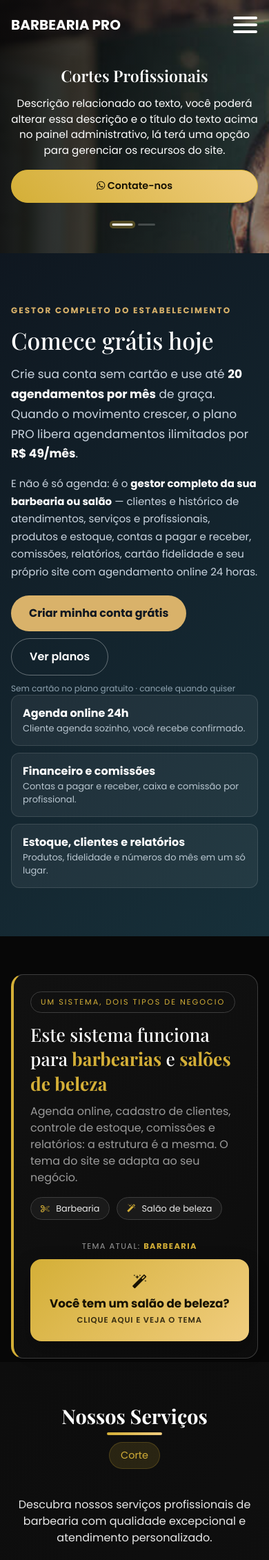
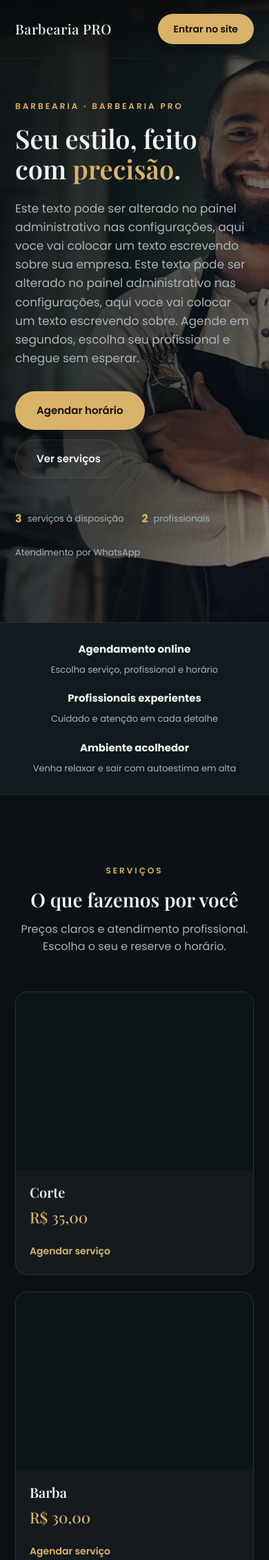
Before and after one commit to Iluminatto1970/barbe-beauty, a PHP site: page / in a window 390 px wide. Shown: the top 2261 px of the page at 69% size. Run offline with PHP 8.4, Linux system fonts and the light colour scheme; data comes from the database, SQL or seed files in the repository; tables that the repository leaves empty hold one stand-in row (values such as "Sample post").

Commit message:
feat(site): landing de abertura antes do site atual
Nova landing.php com hero, servicos, profissionais (com as fotos reais e
fallback de iniciais), depoimentos e contato. A home passa a exibir a
landing na primeira visita; "Entrar no site" (index.php?site=1) grava o
cookie bb_landing e libera o site normal, e /landing.php ou ?landing=1
permitem rever a pagina quando quiser.

🤖 Generated with Codebuff
Co-Authored-By: Codebuff <noreply@codebuff.com>

```diff
--- a/index.php
+++ b/index.php
@@ -1,4 +1,22 @@
-<?php require_once("cabecalho.php") ?>
+<?php
+// ============================================================
+// LANDING ANTES DO SITE
+// ------------------------------------------------------------
+// A primeira visita a home ve a landing (landing.php). O botao
+// "Entrar no site" passa por ?site=1, grava o cookie bb_landing e
+// libera o site normal nas proximas visitas. Para rever a landing
+// a qualquer momento basta abrir /landing.php ou ?landing=1.
+// ============================================================
+if (isset($_GET['site'])) {
+    setcookie('bb_landing', '1', time() + 31536000, '/');
+    header('Location: /', true, 302);
+    exit;
+}
+if (!isset($_COOKIE['bb_landing']) || isset($_GET['landing'])) {
+    require __DIR__ . '/landing.php';
+    exit;
+}
+require_once("cabecalho.php") ?>
 
 
 <style type="text/css">
--- /dev/null
+++ b/landing.php
@@ -0,0 +1,462 @@
+<?php
+// ============================================================
+// LANDING DE ABERTURA
+// ------------------------------------------------------------
+// Pagina que carrega ANTES do site atual: hero, servicos,
+// profissionais (com foto), depoimentos e contato. O botao
+// "Entrar no site" aponta para index.php?site=1, que grava o
+// cookie bb_landing e libera o site normal nas proximas visitas.
+// Pode ser vista de novo a qualquer momento em /landing.php.
+// ============================================================
+require_once(__DIR__ . '/sistema/conexao.php');
+
+if (!function_exists('lp_e')) {
+    function lp_e($valor)
+    {
+        return htmlspecialchars((string) $valor, ENT_QUOTES, 'UTF-8');
+    }
+}
+
+$lp_seg = (isset($segmento) && $segmento === 'salao') ? 'salao' : 'barbearia';
+$lp_nome = isset($nome_sistema) ? (string) $nome_sistema : 'Barbearia PRO';
+$lp_banner = isset($img_banner_index) ? (string) $img_banner_index : 'foto_barbearia.jpg';
+$lp_logo = isset($logo_sistema) ? (string) $logo_sistema : '';
+$lp_endereco = isset($endereco_sistema) ? (string) $endereco_sistema : '';
+$lp_whats = isset($tel_whatsapp) ? (string) $tel_whatsapp : '';
+$lp_instagram = isset($instagram_sistema) ? (string) $instagram_sistema : '';
+$lp_sobre = isset($texto_sobre) ? trim(strip_tags((string) $texto_sobre)) : '';
+$lp_dourado = ($lp_seg === 'salao') ? '#c9a0a6' : '#d9b26a';
+
+if ($lp_sobre === '') {
+    $lp_sobre = ($lp_seg === 'salao')
+        ? 'Beleza, cuidado e atendimento personalizado em cada detalhe.'
+        : 'Tradição, estilo e atendimento de primeira em cada corte.';
+}
+
+// ---- Dados exibidos na landing ----
+$lp_servicos = array();
+$lp_profissionais = array();
+$lp_depoimentos = array();
+
+try {
+    $q = $pdo->prepare("SELECT * FROM servicos WHERE ativo = 'Sim' AND segmento = :seg ORDER BY id ASC LIMIT 6");
+    $q->execute(array(':seg' => $lp_seg));
+    $lp_servicos = $q->fetchAll(PDO::FETCH_ASSOC);
+} catch (Exception $e) {
+    $lp_servicos = array();
+}
+
+try {
+    $q = $pdo->query("SELECT * FROM usuarios WHERE atendimento = 'Sim' AND ativo = 'Sim'" . bb_filtro_profissionais() . " ORDER BY id ASC LIMIT 6");
+    $lp_profissionais = $q->fetchAll(PDO::FETCH_ASSOC);
+} catch (Exception $e) {
+    $lp_profissionais = array();
+}
+
+try {
+    $sql_dep = "SELECT * FROM comentarios WHERE ativo = 'Sim'"
+        . " AND (segmento IS NULL OR segmento = '' OR segmento = 'ambos' OR segmento = :seg)"
+        . " ORDER BY id DESC LIMIT 6";
+    $q = $pdo->prepare($sql_dep);
+    $q->execute(array(':seg' => $lp_seg));
+    $lp_depoimentos = $q->fetchAll(PDO::FETCH_ASSOC);
+} catch (Exception $e) {
+    $lp_depoimentos = array();
+}
+
+// Foto do profissional: so usa o arquivo se ele existir mesmo.
+function lp_prof_foto($foto)
+{
+    $foto = trim((string) $foto);
+    if ($foto === '' || $foto === 'sem-foto.jpg') {
+        return '';
+    }
+    if (!is_file(__DIR__ . '/sistema/painel/img/perfil/' . $foto)) {
+        return '';
+    }
+    return 'sistema/painel/img/perfil/' . implode('/', array_map('rawurlencode', explode('/', $foto)));
+}
+
+function lp_iniciais($nome)
+{
+    $partes = preg_split('/\s+/', trim((string) $nome));
+    $ini = mb_strtoupper(mb_substr($partes[0], 0, 1, 'UTF-8'), 'UTF-8');
+    if (count($partes) > 1) {
+        $ini .= mb_strtoupper(mb_substr(end($partes), 0, 1, 'UTF-8'), 'UTF-8');
+    }
+    return $ini;
+}
+?>
+<!DOCTYPE html>
+<html lang="pt-BR">
+<head>
+  <meta charset="utf-8">
+  <meta name="viewport" content="width=device-width, initial-scale=1, shrink-to-fit=no">
+  <title><?php echo lp_e($lp_nome); ?></title>
+  <meta name="description" content="<?php echo lp_e($lp_sobre); ?>">
+  <?php if ($lp_logo !== '') { ?>
+  <link rel="shortcut icon" href="images/<?php echo lp_e($lp_logo); ?>" type="image/x-icon">
+  <?php } ?>
+  <link href="https://fonts.googleapis.com/css2?family=Playfair+Display:wght@500;600;700&family=Poppins:wght@300;400;500;600;700&display=swap" rel="stylesheet">
+  <style>
+    :root {
+      --lp-dourado: <?php echo $lp_dourado; ?>;
+      --lp-fundo: #0b1114;
+      --lp-fundo-2: #101a1f;
+      --lp-card: rgba(255, 255, 255, .04);
+      --lp-borda: rgba(255, 255, 255, .1);
+      --lp-texto: #eef2f4;
+      --lp-fraco: #a7b3ba;
+    }
+    * { box-sizing: border-box; }
+    html, body { margin: 0; padding: 0; }
+    body {
+      background: var(--lp-fundo);
+      color: var(--lp-texto);
+      font-family: 'Poppins', system-ui, -apple-system, sans-serif;
+      line-height: 1.6;
+      -webkit-font-smoothing: antialiased;
+    }
+    a { color: inherit; text-decoration: none; }
+    img { max-width: 100%; display: block; }
+    .lp-wrap { width: 100%; max-width: 1180px; margin: 0 auto; padding: 0 22px; }
+    h1, h2, h3 { font-family: 'Playfair Display', Georgia, serif; font-weight: 600; line-height: 1.15; margin: 0; }
+    .lp-kicker {
+      display: inline-block; font-size: 12px; letter-spacing: 3px; text-transform: uppercase;
+      color: var(--lp-dourado); font-weight: 600; margin-bottom: 16px;
+    }
+    .lp-btn {
+      display: inline-flex; align-items: center; justify-content: center; gap: 10px;
+      padding: 15px 30px; border-radius: 999px; font-size: 15px; font-weight: 600;
+      border: 1px solid transparent; transition: transform .2s ease, box-shadow .2s ease, background .2s ease;
+      cursor: pointer;
+    }
+    .lp-btn:hover { transform: translateY(-2px); }
+    .lp-btn-principal {
+      background: var(--lp-dourado); color: #14100a;
+      box-shadow: 0 14px 34px rgba(0, 0, 0, .35);
+    }
+    .lp-btn-secundario { border-color: var(--lp-borda); background: rgba(255,255,255,.03); color: var(--lp-texto); }
+    .lp-btn-secundario:hover { background: rgba(255,255,255,.08); }
+
+    /* ---------- topo ---------- */
+    .lp-topo {
+      position: absolute; top: 0; left: 0; right: 0; z-index: 5;
+      padding: 20px 0; border-bottom: 1px solid rgba(255,255,255,.08);
+      background: linear-gradient(180deg, rgba(6,10,12,.75), rgba(6,10,12,0));
+    }
+    .lp-topo .lp-wrap { display: flex; align-items: center; justify-content: space-between; gap: 16px; }
+    .lp-marca { display: flex; align-items: center; gap: 12px; font-family: 'Playfair Display', serif; font-size: 20px; letter-spacing: .5px; }
+    .lp-marca img { width: 42px; height: 42px; border-radius: 50%; object-fit: cover; border: 1px solid var(--lp-borda); }
+    .lp-topo-links { display: flex; align-items: center; gap: 22px; font-size: 14px; color: var(--lp-fraco); }
+    .lp-topo-links a:hover { color: var(--lp-dourado); }
+    .lp-topo-cta { padding: 10px 22px; font-size: 14px; }
+    @media (max-width: 720px) { .lp-topo-links > a:not(.lp-topo-cta) { display: none; } }
+
+    /* ---------- hero ---------- */
+    .lp-hero {
+      position: relative; min-height: 92vh; display: flex; align-items: center;
+      padding: 140px 0 90px; overflow: hidden;
+    }
+    .lp-hero-bg { position: absolute; inset: 0; }
+    .lp-hero-bg img { width: 100%; height: 100%; object-fit: cover; }
+    .lp-hero-bg::after {
+      content: ''; position: absolute; inset: 0;
+      background: linear-gradient(100deg, rgba(6,10,12,.94) 12%, rgba(6,10,12,.72) 55%, rgba(6,10,12,.45) 100%);
+    }
+    .lp-hero .lp-wrap { position: relative; z-index: 2; }
+    .lp-hero-conteudo { max-width: 660px; }
+    .lp-hero h1 { font-size: clamp(38px, 6vw, 68px); margin-bottom: 22px; }
+    .lp-hero h1 span { color: var(--lp-dourado); }
+    .lp-hero p { font-size: 17px; color: var(--lp-fraco); max-width: 520px; margin: 0 0 34px; }
+    .lp-hero-acoes { display: flex; flex-wrap: wrap; gap: 14px; }
+    .lp-hero-selos { display: flex; flex-wrap: wrap; gap: 26px; margin-top: 46px; font-size: 13px; color: var(--lp-fraco); }
+    .lp-hero-selos span { display: inline-flex; align-items: center; gap: 8px; }
+    .lp-hero-selos b { color: var(--lp-dourado); font-size: 16px; }
+
+    /* ---------- faixa ---------- */
+    .lp-faixa { background: var(--lp-fundo-2); border-top: 1px solid var(--lp-borda); border-bottom: 1px solid var(--lp-borda); padding: 26px 0; }
+    .lp-faixa .lp-wrap { display: grid; grid-template-columns: repeat(3, 1fr); gap: 24px; text-align: center; }
+    .lp-faixa strong { display: block; font-size: 15px; margin-bottom: 4px; }
+    .lp-faixa small { color: var(--lp-fraco); font-size: 13px; }
+    @media (max-width: 720px) { .lp-faixa .lp-wrap { grid-template-columns: 1fr; gap: 18px; } }
+
+    /* ---------- secoes ---------- */
+    .lp-secao { padding: 96px 0; }
+    .lp-secao-alt { background: var(--lp-fundo-2); }
+    .lp-secao-cabecalho { text-align: center; max-width: 620px; margin: 0 auto 52px; }
+    .lp-secao-cabecalho h2 { font-size: clamp(28px, 4vw, 42px); margin-bottom: 14px; }
+    .lp-secao-cabecalho p { color: var(--lp-fraco); margin: 0; font-size: 16px; }
+
+    .lp-grade { display: grid; grid-template-columns: repeat(3, 1fr); gap: 24px; }
+    @media (max-width: 960px) { .lp-grade { grid-template-columns: repeat(2, 1fr); } }
+    @media (max-width: 620px) { .lp-grade { grid-template-columns: 1fr; } }
+
+    .lp-card {
+      background: var(--lp-card); border: 1px solid var(--lp-borda); border-radius: 18px;
+      overflow: hidden; display: flex; flex-direction: column;
+      transition: transform .25s ease, border-color .25s ease;
+    }
+    .lp-card:hover { transform: translateY(-6px); border-color: rgba(217,178,106,.45); }
+    .lp-card-img { position: relative; aspect-ratio: 4 / 3; background: #0d1518; overflow: hidden; }
+    .lp-card-img img { width: 100%; height: 100%; object-fit: cover; }
+    .lp-card-corpo { padding: 20px 20px 22px; display: flex; flex-direction: column; gap: 8px; flex: 1; }
+    .lp-card-corpo h3 { font-size: 20px; }
+    .lp-card-corpo p { color: var(--lp-fraco); font-size: 14px; margin: 0; }
+    .lp-preco { font-family: 'Playfair Display', serif; color: var(--lp-dourado); font-size: 22px; margin-top: auto; }
+
+    /* profissionais */
+    .lp-prof { text-align: center; align-items: center; }
+    .lp-prof-foto { aspect-ratio: 1 / 1; }
+    .lp-prof-foto img { object-position: center 20%; }
+    .lp-avatar {
+      display: flex; align-items: center; justify-content: center;
+      font-family: 'Playfair Display', serif; font-size: 44px; color: #fff;
+      width: 100%; height: 100%; background: linear-gradient(135deg, #1b2a30, #0d1518);
+      letter-spacing: 2px;
+    }
+    .lp-prof .lp-card-corpo { align-items: center; text-align: center; }
+    .lp-prof-cargo { color: var(--lp-dourado); font-size: 12px; letter-spacing: 2px; text-transform: uppercase; }
+    .lp-link { display: inline-block; margin-top: 12px; font-size: 14px; font-weight: 600; color: var(--lp-dourado); }
+    .lp-link:hover { text-decoration: underline; }
+
+    /* depoimentos */
+    .lp-dep { padding: 24px; }
+    .lp-dep p { font-size: 15px; color: #dfe6ea; font-style: italic; margin: 0 0 18px; }
+    .lp-dep-autor { display: flex; align-items: center; gap: 12px; }
+    .lp-dep-autor img, .lp-dep-autor .lp-avatar-mini {
+      width: 42px; height: 42px; border-radius: 50%; object-fit: cover; flex: 0 0 42px;
+    }
+    .lp-avatar-mini {
+      display: flex; align-items: center; justify-content: center; font-size: 15px; font-weight: 600;
+      background: #1b2a30; color: var(--lp-dourado);
+    }
+    .lp-dep-autor strong { font-size: 14px; display: block; }
+    .lp-estrelas { color: var(--lp-dourado); font-size: 12px; letter-spacing: 3px; }
+
+    /* contato */
+    .lp-contato { display: grid; grid-template-columns: 1.1fr .9fr; gap: 32px; align-items: center; }
+    @media (max-width: 900px) { .lp-contato { grid-template-columns: 1fr; } }
+    .lp-contato h2 { font-size: clamp(28px, 4vw, 40px); margin-bottom: 16px; }
+    .lp-contato p { color: var(--lp-fraco); margin: 0 0 26px; }
+    .lp-lista { list-style: none; padding: 0; margin: 0; display: grid; gap: 16px; }
+    .lp-lista li { display: flex; gap: 14px; align-items: flex-start; font-size: 15px; }
+    .lp-icone {
+      flex: 0 0 40px; width: 40px; height: 40px; border-radius: 12px;
+      background: rgba(217,178,106,.12); color: var(--lp-dourado);
+      display: flex; align-items: center; justify-content: center; font-size: 17px;
+    }
+    .lp-lista small { display: block; color: #8b979e; font-size: 12px; text-transform: uppercase; letter-spacing: 1.5px; margin-bottom: 2px; }
+    .lp-lista a { border-bottom: 1px solid transparent; }
+    .lp-lista a:hover { border-color: var(--lp-dourado); }
+
+    /* cta final */
+    .lp-cta { text-align: center; padding: 90px 0; background: linear-gradient(135deg, #0f1c22, #0a1215); border-top: 1px solid var(--lp-borda); }
+    .lp-cta h2 { font-size: clamp(28px, 4vw, 44px); margin-bottom: 16px; }
+    .lp-cta p { color: var(--lp-fraco); max-width: 520px; margin: 0 auto 30px; }
+
+    /* rodape */
+    .lp-rodape { padding: 30px 0; border-top: 1px solid var(--lp-borda); font-size: 13px; color: #7f8b92; }
+    .lp-rodape .lp-wrap { display: flex; flex-wrap: wrap; gap: 12px; align-items: center; justify-content: space-between; }
+    .lp-rodape a:hover { color: var(--lp-dourado); }
+  </style>
+</head>
+<body>
+
+  <header class="lp-topo">
+    <div class="lp-wrap">
+      <a class="lp-marca" href="landing.php">
+        <?php if ($lp_logo !== '' && is_file(__DIR__ . '/images/' . $lp_logo)) { ?>
+        <img src="images/<?php echo lp_e($lp_logo); ?>" alt="<?php echo lp_e($lp_nome); ?>">
+        <?php } ?>
+        <span><?php echo lp_e($lp_nome); ?></span>
+      </a>
+      <nav class="lp-topo-links">
+        <a href="#servicos">Serviços</a>
+        <a href="#profissionais">Profissionais</a>
+        <a href="#contato">Contato</a>
+        <a class="lp-btn lp-btn-principal lp-topo-cta" href="index.php?site=1">Entrar no site</a>
+      </nav>
+    </div>
+  </header>
+
+  <section class="lp-hero">
+    <div class="lp-hero-bg">
+      <?php if (is_file(__DIR__ . '/images/' . $lp_banner)) { ?>
+      <img src="images/<?php echo lp_e($lp_banner); ?>" alt="">
+      <?php } ?>
+    </div>
+    <div class="lp-wrap">
+      <div class="lp-hero-conteudo">
+        <span class="lp-kicker"><?php echo $lp_seg === 'salao' ? 'Salão de beleza' : 'Barbearia'; ?> · <?php echo lp_e($lp_nome); ?></span>
+        <h1><?php echo $lp_seg === 'salao' ? 'Sua beleza em <span>boas mãos</span>.' : 'Seu estilo, feito com <span>precisão</span>.'; ?></h1>
+        <p><?php echo lp_e($lp_sobre); ?> Agende em segundos, escolha seu profissional e chegue sem esperar.</p>
+        <div class="lp-hero-acoes">
+          <a class="lp-btn lp-btn-principal" href="agendamentos">Agendar horário</a>
+          <a class="lp-btn lp-btn-secundario" href="#servicos">Ver serviços</a>
+        </div>
+        <div class="lp-hero-selos">
+          <?php if (!empty($lp_servicos)) { ?>
+          <span><b><?php echo count($lp_servicos); ?></b> serviços à disposição</span>
+          <?php } ?>
+          <?php if (!empty($lp_profissionais)) { ?>
+          <span><b><?php echo count($lp_profissionais); ?></b> profissionais</span>
+          <?php } ?>
+          <?php if ($lp_whats !== '') { ?>
+          <span>Atendimento por WhatsApp</span>
+          <?php } ?>
+        </div>
+      </div>
+    </div>
+  </section>
+
+  <section class="lp-faixa">
+    <div class="lp-wrap">
+      <div><strong>Agendamento online</strong><small>Escolha serviço, profissional e horário</small></div>
+      <div><strong>Profissionais experientes</strong><small>Cuidado e atenção em cada detalhe</small></div>
+      <div><strong>Ambiente acolhedor</strong><small>Venha relaxar e sair com autoestima em alta</small></div>
+    </div>
+  </section>
+
+  <?php if (!empty($lp_servicos)) { ?>
+  <section class="lp-secao" id="servicos">
+    <div class="lp-wrap">
+      <div class="lp-secao-cabecalho">
+        <span class="lp-kicker">Serviços</span>
+        <h2>O que fazemos por você</h2>
+        <p>Preços claros e atendimento profissional. Escolha o seu e reserve o horário.</p>
+      </div>
+      <div class="lp-grade">
+        <?php foreach ($lp_servicos as $s) {
+            $s_foto = trim((string) $s['foto']);
+            $s_url = '';
+            if ($s_foto !== '' && is_file(__DIR__ . '/sistema/painel/img/servicos/' . $s_foto)) {
+                $s_url = 'sistema/painel/img/servicos/' . implode('/', array_map('rawurlencode', explode('/', $s_foto)));
+            }
+            $s_preco = number_format((float) $s['valor'], 2, ',', '.');
+        ?>
+        <div class="lp-card">
+          <div class="lp-card-img">
+            <?php if ($s_url !== '') { ?>
+            <img src="<?php echo lp_e($s_url); ?>" alt="<?php echo lp_e($s['nome']); ?>" loading="lazy">
+            <?php } ?>
+          </div>
+          <div class="lp-card-corpo">
+            <h3><?php echo lp_e($s['nome']); ?></h3>
+            <span class="lp-preco">R$ <?php echo $s_preco; ?></span>
+            <a class="lp-link" href="agendamentos">Agendar serviço</a>
+          </div>
+        </div>
+        <?php } ?>
+      </div>
+    </div>
+  </section>
+  <?php } ?>
+
+  <?php if (!empty($lp_profissionais)) { ?>
+  <section class="lp-secao lp-secao-alt" id="profissionais">
+    <div class="lp-wrap">
+      <div class="lp-secao-cabecalho">
+        <span class="lp-kicker">Equipe</span>
+        <h2>Quem vai cuidar de você</h2>
+        <p>Nossa equipe está pronta para o seu próximo atendimento.</p>
+      </div>
+      <div class="lp-grade">
+        <?php foreach ($lp_profissionais as $p) {
+            $p_url = lp_prof_foto($p['foto']);
+        ?>
+        <div class="lp-card lp-prof">
+          <div class="lp-card-img lp-prof-foto">
+            <?php if ($p_url !== '') { ?>
+            <img src="<?php echo lp_e($p_url); ?>" alt="<?php echo lp_e($p['nome']); ?>" loading="lazy">
+            <?php } else { ?>
+            <div class="lp-avatar"><?php echo lp_e(lp_iniciais($p['nome'])); ?></div>
+            <?php } ?>
+          </div>
+          <div class="lp-card-corpo">
+            <h3><?php echo lp_e($p['nome']); ?></h3>
+            <span class="lp-prof-cargo"><?php echo lp_e($p['nivel']); ?></span>
+            <a class="lp-link" href="agendamentos">Agendar com <?php echo lp_e(strtok($p['nome'], ' ')); ?></a>
+          </div>
+        </div>
+        <?php } ?>
+      </div>
+    </div>
+  </section>
+  <?php } ?>
+
+  <?php if (!empty($lp_depoimentos)) { ?>
+  <section class="lp-secao">
+    <div class="lp-wrap">
+      <div class="lp-secao-cabecalho">
+        <span class="lp-kicker">Depoimentos</span>
+        <h2>Quem atendemos recomenda</h2>
+      </div>
+      <div class="lp-grade">
+        <?php foreach ($lp_depoimentos as $d) {
+            $d_foto = trim((string) $d['foto']);
+            $d_url = '';
+            if ($d_foto !== '' && $d_foto !== 'sem-foto.jpg' && is_file(__DIR__ . '/sistema/painel/img/comentarios/' . $d_foto)) {
+                $d_url = 'sistema/painel/img/comentarios/' . implode('/', array_map('rawurlencode', explode('/', $d_foto)));
+            }
+        ?>
+        <div class="lp-card lp-dep">
+          <span class="lp-estrelas">★★★★★</span>
+          <p>“<?php echo lp_e($d['texto']); ?>”</p>
+          <div class="lp-dep-autor">
+            <?php if ($d_url !== '') { ?>
+            <img src="<?php echo lp_e($d_url); ?>" alt="<?php echo lp_e($d['nome']); ?>" loading="lazy">
+            <?php } else { ?>
+            <span class="lp-avatar-mini"><?php echo lp_e(lp_iniciais($d['nome'])); ?></span>
+            <?php } ?>
+            <strong><?php echo lp_e($d['nome']); ?></strong>
+          </div>
+        </div>
+        <?php } ?>
+      </div>
+    </div>
+  </section>
+  <?php } ?>
+
+  <section class="lp-secao lp-secao-alt" id="contato">
+    <div class="lp-wrap">
+      <div class="lp-contato">
+        <div>
+          <span class="lp-kicker">Contato</span>
+          <h2>Venha nos visitar</h2>
+          <p>Prefere falar direto? Chame no WhatsApp ou nos acompanhe no Instagram.</p>
+          <a class="lp-btn lp-btn-principal" href="agendamentos">Agendar meu horário</a>
+        </div>
+        <ul class="lp-lista">
+          <?php if ($lp_endereco !== '') { ?>
+          <li><span class="lp-icone">⌖</span><div><small>Endereço</small><?php echo lp_e($lp_endereco); ?></div></li>
+          <?php } ?>
+          <?php if ($lp_whats !== '') { ?>
+          <li><span class="lp-icone">☎</span><div><small>WhatsApp</small><a href="http://api.whatsapp.com/send?1=pt_BR&phone=<?php echo lp_e($lp_whats); ?>" target="_blank" rel="noopener"><?php echo lp_e($lp_whats); ?></a></div></li>
+          <?php } ?>
+          <?php if ($lp_instagram !== '') { ?>
+          <li><span class="lp-icone">◎</span><div><small>Instagram</small><a href="<?php echo lp_e($lp_instagram); ?>" target="_blank" rel="noopener"><?php echo lp_e($lp_instagram); ?></a></div></li>
+          <?php } ?>
+          <li><span class="lp-icone">◷</span><div><small>Agendamentos</small>Online, 24 horas por dia</div></li>
+        </ul>
+      </div>
+    </div>
+  </section>
+
+  <section class="lp-cta">
+    <div class="lp-wrap">
+      <h2><?php echo $lp_seg === 'salao' ? 'Seu próximo look começa aqui' : 'Seu próximo corte começa aqui'; ?></h2>
+      <p>Reserve em menos de um minuto e garanta o melhor horário do dia.</p>
+      <a class="lp-btn lp-btn-principal" href="agendamentos">Agendar agora</a>
+    </div>
+  </section>
+
+  <footer class="lp-rodape">
+    <div class="lp-wrap">
+      <span>&copy; <?php echo date('Y'); ?> <?php echo lp_e($lp_nome); ?>. Todos os direitos reservados.</span>
+      <span><a href="index.php?site=1">Entrar no site</a> · <a href="sistema" target="_blank" rel="noopener">Área do estabelecimento</a></span>
+    </div>
+  </footer>
+
+</body>
+</html>
```
